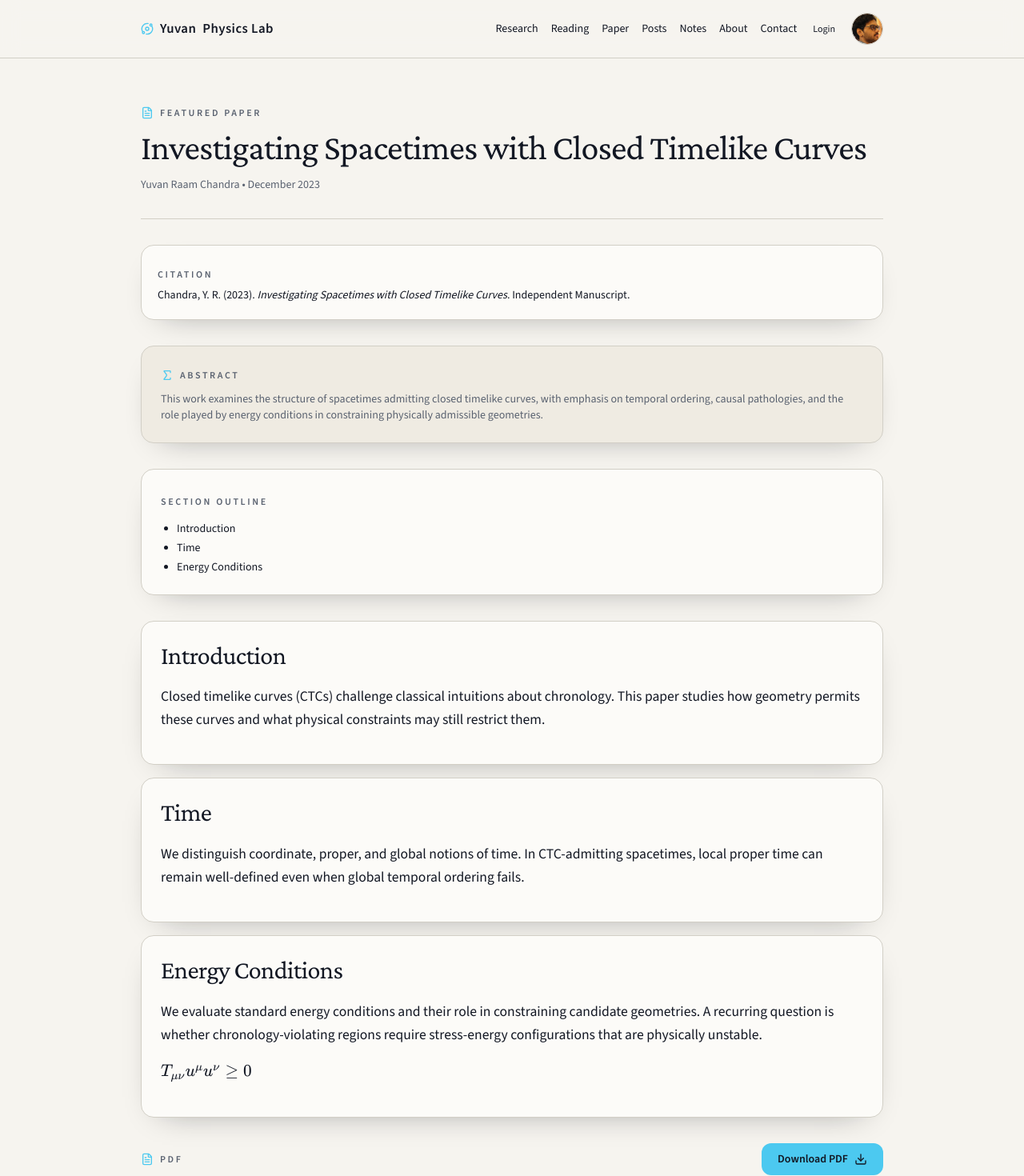
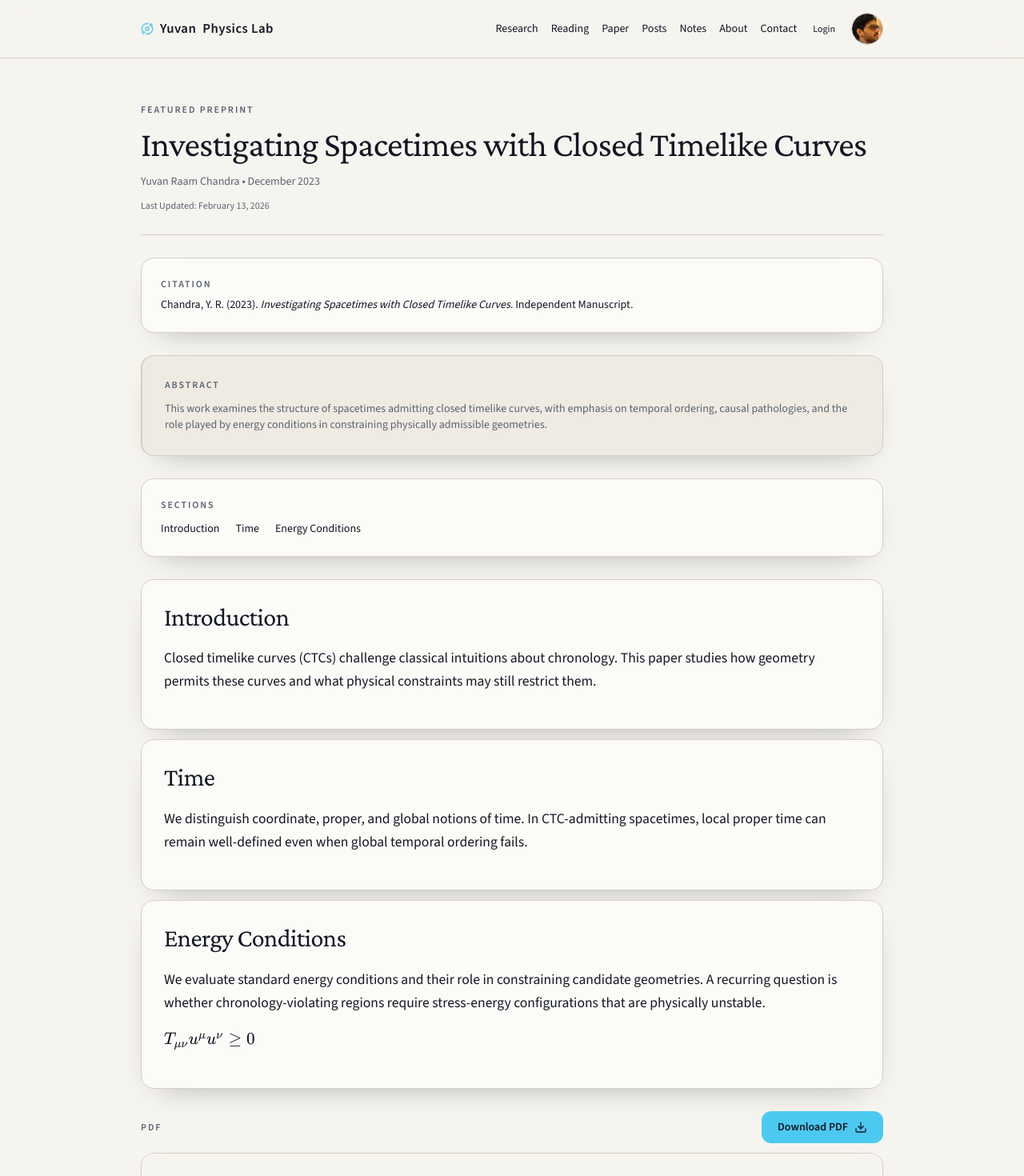
Before and after one commit to colonaive/yuvanphysicslab, a Next.js app: page /paper in a window 1280 px wide. Shown: the top 1470 px of the page at 80% size. Built offline with nearby package versions, Linux system fonts and the light colour scheme; no server answers.

Commit message:
refine featured paper into academic preprint layout

```diff
--- a/src/app/(public)/paper/page.tsx
+++ b/src/app/(public)/paper/page.tsx
@@ -1,8 +1,7 @@
 import { Container } from "@/components/site/Container";
 import { Card } from "@/components/ui/Card";
 import { Button } from "@/components/ui/Button";
-import { Download, FileText, Sigma } from "lucide-react";
-import { semanticClasses } from "@/theme/tokens";
+import { Download } from "lucide-react";
 import Markdown from "react-markdown";
 import remarkMath from "remark-math";
 import rehypeKatex from "rehype-katex";
@@ -30,31 +29,30 @@ const sections = [
 ] as const;
 
 export default function FeaturedPaperPage() {
+  const lastUpdated = "February 13, 2026";
+
   return (
-    <Container className="space-y-8">
-      <header className="space-y-3 border-b border-border pb-8">
-        <p className={semanticClasses.sectionMarker}>
-          <FileText className="h-4 w-4 text-accent" />
-          Featured Paper
+    <Container className="space-y-7">
+      <header className="space-y-3 border-b border-border pb-7">
+        <p className="text-xs font-semibold uppercase tracking-[0.16em] text-muted">
+          Featured Preprint
         </p>
         <h1>Investigating Spacetimes with Closed Timelike Curves</h1>
         <p className="text-sm text-muted">
           Yuvan Raam Chandra • December 2023
         </p>
+        <p className="text-xs text-muted">Last Updated: {lastUpdated}</p>
       </header>
 
-      <Card className="space-y-2 p-5">
-        <p className={semanticClasses.sectionMarker}>Citation</p>
+      <Card className="space-y-2 p-5 md:p-6">
+        <p className="text-xs font-semibold uppercase tracking-[0.16em] text-muted">Citation</p>
         <p className="text-sm text-text">
           Chandra, Y. R. (2023). <em>Investigating Spacetimes with Closed Timelike Curves</em>. Independent Manuscript.
         </p>
       </Card>
 
-      <Card muted className="space-y-3 p-6">
-        <p className={semanticClasses.sectionMarker}>
-          <Sigma className="h-4 w-4 text-accent" />
-          Abstract
-        </p>
+      <Card muted className="space-y-3 border-l-2 border-l-accent p-6 md:p-7">
+        <p className="text-xs font-semibold uppercase tracking-[0.16em] text-muted">Abstract</p>
         <p className="text-sm text-muted">
           This work examines the structure of spacetimes admitting closed timelike
           curves, with emphasis on temporal ordering, causal pathologies, and the
@@ -63,11 +61,11 @@ export default function FeaturedPaperPage() {
         </p>
       </Card>
 
-      <Card className="space-y-4 p-6">
-        <p className={semanticClasses.sectionMarker}>Section Outline</p>
-        <ul className="list-disc space-y-1 pl-5 text-sm">
+      <Card className="space-y-3 p-6">
+        <p className="text-xs font-semibold uppercase tracking-[0.16em] text-muted">Sections</p>
+        <ul className="flex flex-wrap gap-x-5 gap-y-1 text-sm">
           {sections.map((section) => (
-            <li key={section.id}>
+            <li key={section.id} className="list-none">
               <a href={`#${section.id}`} className="text-muted">
                 {section.title}
               </a>
@@ -76,9 +74,9 @@ export default function FeaturedPaperPage() {
         </ul>
       </Card>
 
-      <section className="space-y-4">
+      <section className="space-y-3">
         {sections.map((section) => (
-          <Card key={section.id} id={section.id} className="space-y-2 p-6">
+          <Card key={section.id} id={section.id} className="space-y-2 p-6 md:p-7">
             <h2 className="text-2xl">{section.title}</h2>
             <div className="prose-lab">
               <Markdown remarkPlugins={[remarkMath]} rehypePlugins={[rehypeKatex]}>
@@ -91,10 +89,7 @@ export default function FeaturedPaperPage() {
 
       <section className="space-y-3">
         <div className="flex flex-wrap items-center justify-between gap-3">
-          <p className={semanticClasses.sectionMarker}>
-            <FileText className="h-4 w-4 text-accent" />
-            PDF
-          </p>
+          <p className="text-xs font-semibold uppercase tracking-[0.16em] text-muted">PDF</p>
           <Button href="/papers/ctc-paper.pdf" download>
             Download PDF <Download className="h-4 w-4" />
           </Button>
```
Also changed, not shown: 1 other file (tests, documents, lock files or other folders).
